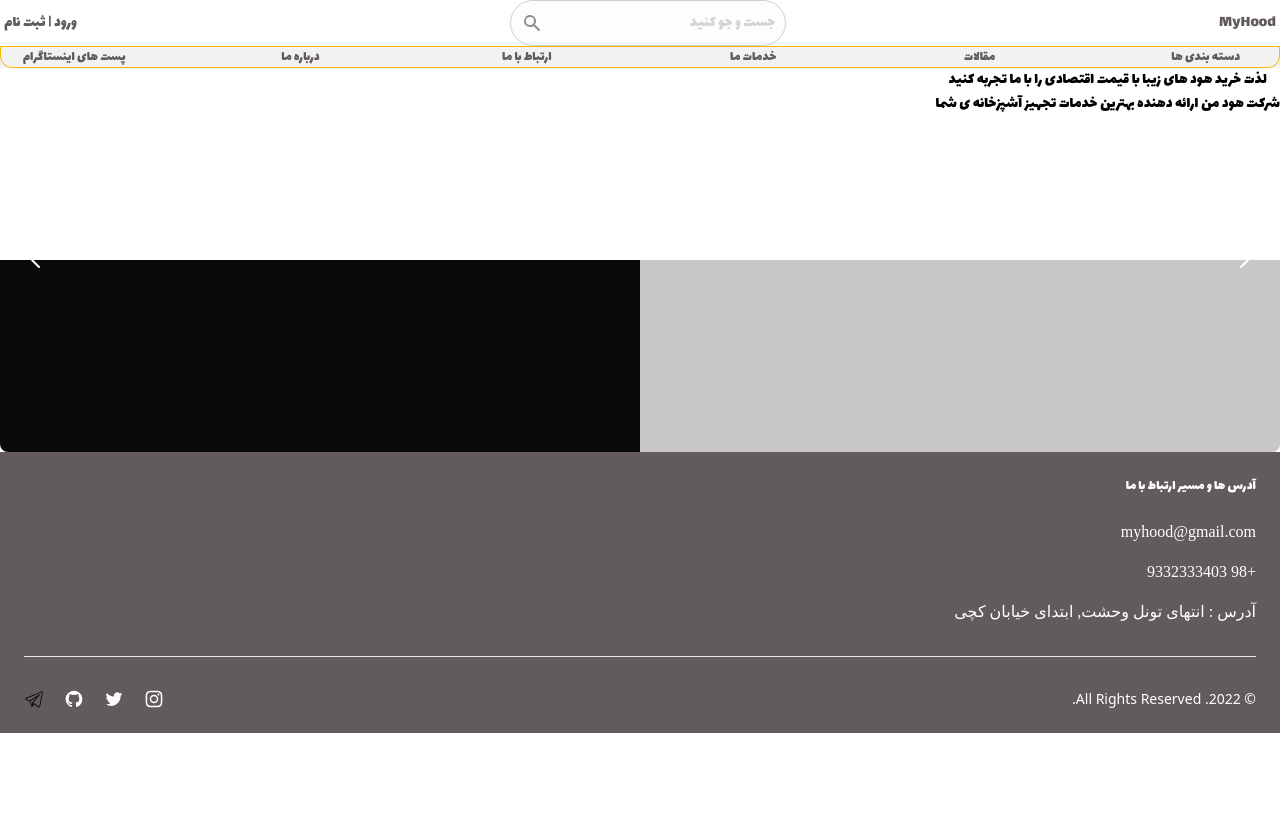
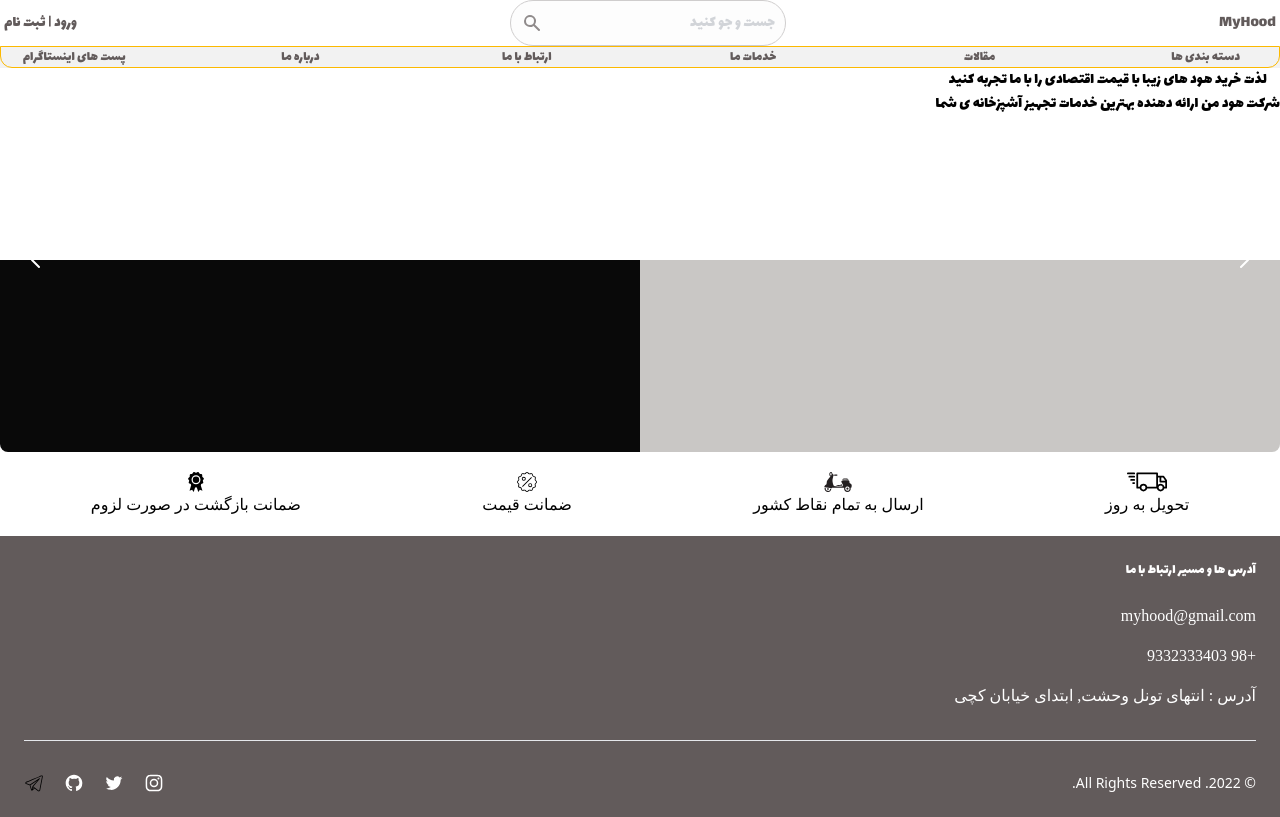
Before and after one commit to Parsa361/MyHood, a Nuxt app: page / in a window 1280 px wide. Built offline with nearby package versions, Linux system fonts and the light colour scheme.

Commit message:
Add IconBar

```diff
--- a/pages/index.vue
+++ b/pages/index.vue
@@ -1,13 +1,17 @@
 <template>
-  <HomeSlider />
+  <div>
+    <HomeSlider />
+    <IconBar />
+  </div>
 </template>
 
 <script>
 import HomeSlider from '~/components/HomeSlider.vue';
+import IconBar from '~/components/Icons.vue';
 
 export default {
   name: "IndexPage",
-  components: { HomeSlider },
+  components: { HomeSlider, IconBar, },
 
   head: {
     title: 'Home page',
```
